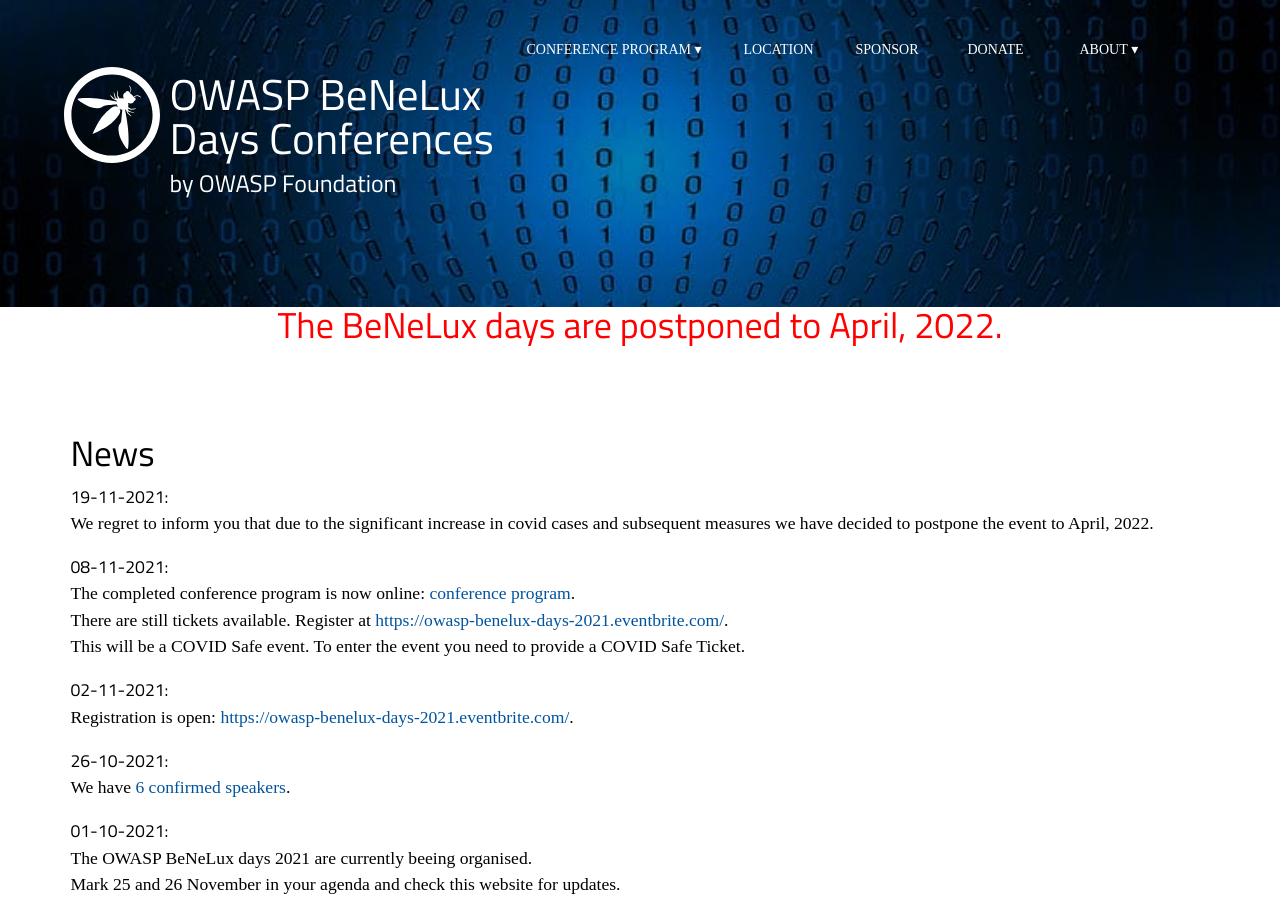
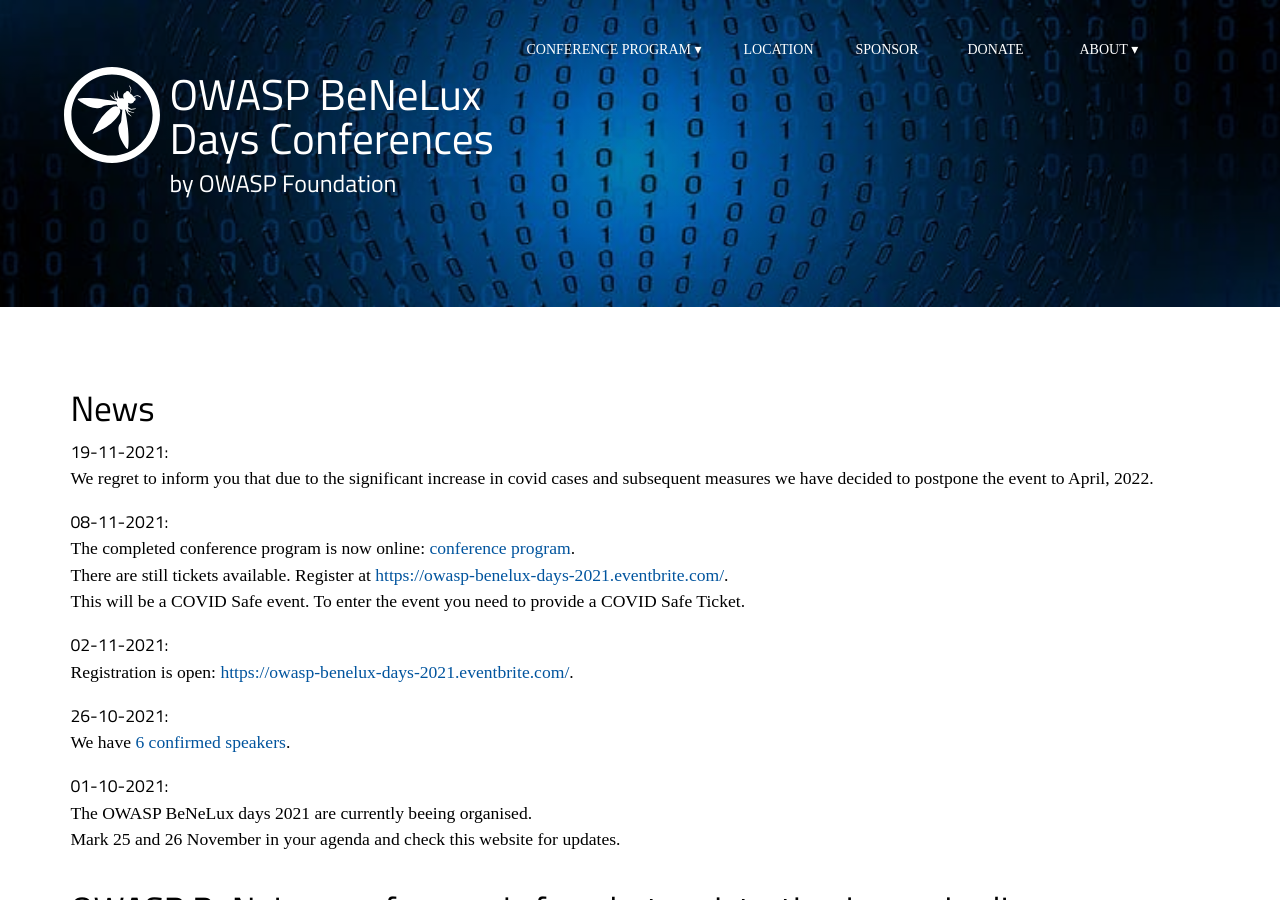
Before and after one commit to dm-17/Owasp-BeNeLux-Days-2021, a Jekyll site: the page built from index.html, in a window 1280 px wide and 900 px high. Built offline with Jekyll 4.4.1, drawn with Linux system fonts in a browser that asks for light colours; some web fonts are replaced.

Commit message:
Banner message removed from layout files and added to yml file. Banner message set to empty string.

```diff
--- /dev/null
+++ b/_data/bannermessage.yml
@@ -0,0 +1,2 @@
+text:
+style: "color: #FF0000;"
--- a/_layouts/default.html
+++ b/_layouts/default.html
@@ -6,9 +6,11 @@
 
 <section>
 <section class="punch">
+{% if site.data.bannermessage.text %}
 <div align=center>
-<h1 style="color:red;">The BeNeLux days are postponed to April, 2022.</h1>
+<h1 style="{{site.data.bannermessage.style}}">{{site.data.bannermessage.text}}</h1>
 </div>
+{% endif %}
 {{content}}
 </section>
 
--- a/_layouts/front.html
+++ b/_layouts/front.html
@@ -2,9 +2,11 @@
 
 </header>
 
+{% if site.data.bannermessage.text %}
 <div align=center>
-<h1 style="color:red;">The BeNeLux days are postponed to April, 2022.</h1>
+<h1 style="{{site.data.bannermessage.style}}">{{site.data.bannermessage.text}}</h1>
 </div>
+{% endif %}
 
 {{content}}
 
--- a/_layouts/multisection.html
+++ b/_layouts/multisection.html
@@ -3,9 +3,11 @@
 		<h1 class="pagetitle">{{page.title}}</h1>
 </header>
 
+{% if site.data.bannermessage.text %}
 <div align=center>
-<h1 style="color:red;">The BeNeLux days are postponed to April, 2022.</h1>
+<h1 style="{{site.data.bannermessage.style}}">{{site.data.bannermessage.text}}</h1>
 </div>
+{% endif %}
 
 {{content}}
 
```
